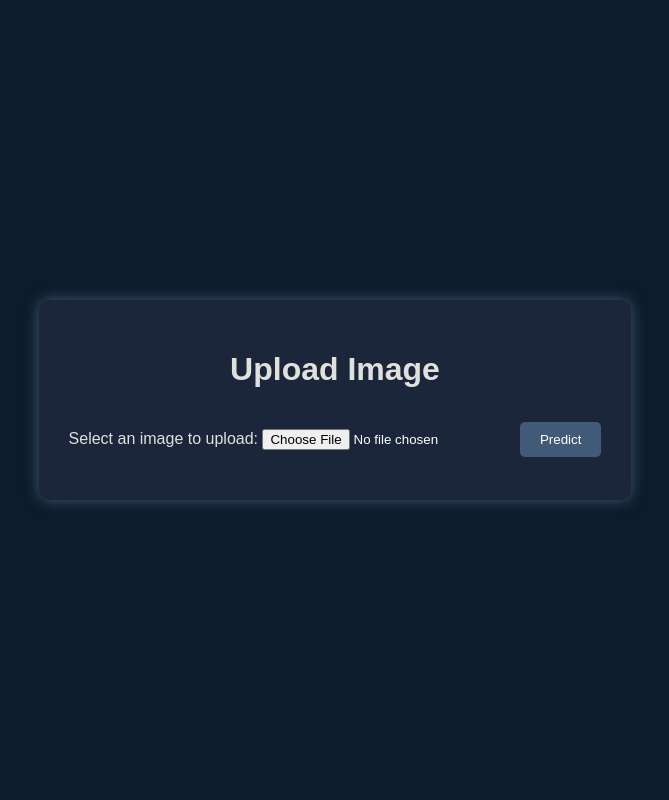
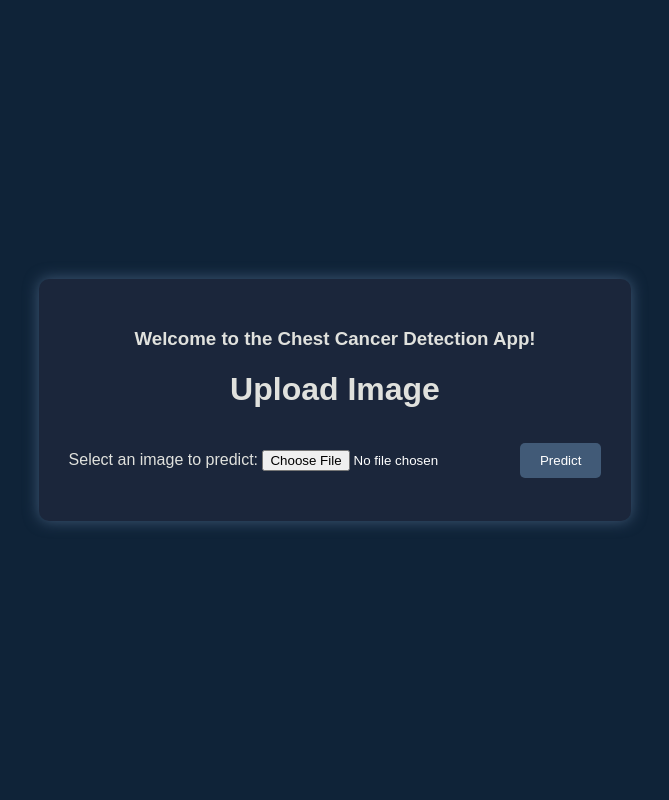
Before and after one commit to Kra09-kp/E2EChestCancerDetection, a FastAPI app: page /home in a window 1280 px wide. Shown: the whole page, without its empty margins (305-974 px from the left). Run offline with FastAPI, Linux system fonts and the light colour scheme.

Commit message:
cicd added

```diff
--- a/app/__main__.py
+++ b/app/__main__.py
@@ -4,4 +4,5 @@ from app.main import app
 
 import uvicorn
 
-uvicorn.run(app, host="localhost", port=8000, log_level="info")
+uvicorn.run(app, host="localhost",
+             port=8000, log_level="info")
--- a/app/main.py
+++ b/app/main.py
@@ -7,7 +7,24 @@ from cnnClassifier import logger
 from contextlib import asynccontextmanager
 import os
 
-app = FastAPI()
+@asynccontextmanager
+async def lifespan(app: FastAPI):
+    logger.info("Starting the Chest Cancer Detection API")
+    yield
+    try:
+        if os.path.exists("app/static/temp/"):
+            for root, dirs, files in os.walk("app/static/temp/", topdown=False):
+                for file in files:
+                    os.remove(os.path.join(root, file))
+                for dir in dirs:
+                    os.rmdir(os.path.join(root, dir))
+            os.rmdir("app/static/temp/")
+        logger.info("Temporary files and folders cleaned up successfully")
+    except Exception as e:
+        logger.error(f"Error cleaning up temporary files and folders: {str(e)}")
+    logger.info("Chest Cancer Detection API has ended properly")
+
+app = FastAPI(lifespan=lifespan)
 
 app.mount("/static", StaticFiles(directory="app/static"), name="static")
 templates = Jinja2Templates(directory="app/templates")
@@ -18,12 +35,6 @@ logger.info("Chest Cancer Detection API has started")
 async def root():
     return {"message": "Welcome to the Chest Cancer Detection API"}
 
-@asynccontextmanager
-async def lifespan(app: FastAPI):
-    logger.info("Starting the Chest Cancer Detection API")
-    yield
-    os.rmdir("app/static/temp/") if os.path.exists("app/static/temp/") else None
-    logger.info("Chest Cancer Detection API has ended properly")
 
 @app.get("/train")
 async def train():
--- a/app/static/style.css
+++ b/app/static/style.css
@@ -1,5 +1,5 @@
 body {
-  background-color: #0d1b2a;
+  background-color: #0f2338;
   color: #e0e1dd;
   font-family: Arial, sans-serif;
   display: flex;
--- a/app/templates/index.html
+++ b/app/templates/index.html
@@ -4,15 +4,16 @@
 <head>
     <meta charset="UTF-8">
     <meta name="viewport" content="width=device-width, initial-scale=1.0">
-    <title>Image Upload</title>
+    <title> Chest Cancer Detection </title>
     <link rel="stylesheet" href="/static/style.css">
 </head>
 
 <body>
     <div class="container">
+        <h3> Welcome to the Chest Cancer Detection App!</h3>
         <h1>Upload Image</h1>
         <form action="/predict" enctype="multipart/form-data" method="post">
-            <label for="file-upload">Select an image to upload:</label>
+            <label for="file-upload">Select an image to predict:</label>
             <input type="file" id="file-upload" name="file" accept="image/*" required title="Upload an image file" placeholder="Choose image">
             <button type="submit">Predict</button>
         </form>
--- a/app/templates/result.html
+++ b/app/templates/result.html
@@ -21,6 +21,7 @@
 
         <a href="/home" class="back-btn">Upload Another</a>
     </div>
+
 </body>
 
 </html>
--- a/dvc.yaml
+++ b/dvc.yaml
@@ -51,7 +51,7 @@ stages:
       - src/cnnClassifier/pipeline/stage04_model_evaluation.py
       - config/config.yaml
       - artifacts/data_ingestion/Data
-      - artifacts/train_model/best_model.pth
+      - artifacts/train_model/
     params:
       - AUGMENTATION
       - IMAGE_SIZE
--- a/requirements.txt
+++ b/requirements.txt
@@ -1,5 +1,5 @@
 python-dotenv
-torch
+# torch
 pandas
 gdown
 dvc
@@ -23,5 +23,4 @@ python-multipart
 torchsummary
 tqdm
 dagshub
-PIL
 -e .
--- a/src/cnnClassifier/pipeline/prediction_pipeline.py
+++ b/src/cnnClassifier/pipeline/prediction_pipeline.py
@@ -6,7 +6,7 @@ from io import BytesIO
 from cnnClassifier import logger
 
 model = torch.load(os.path.join("artifacts", "train_model", "best_model.pth"))
-# model = torch.load(os.path.join("Model","final_model.pth"))
+# model = torch.load(os.path.join("Model","final_model.pth"),map_location=torch.device('cpu'))
 model.eval()
 
 logger.info("Model loaded successfully")
```
Also changed, not shown: setup.py (+7 -13 lines), .github/workflows/main.yaml, 4 other files.
